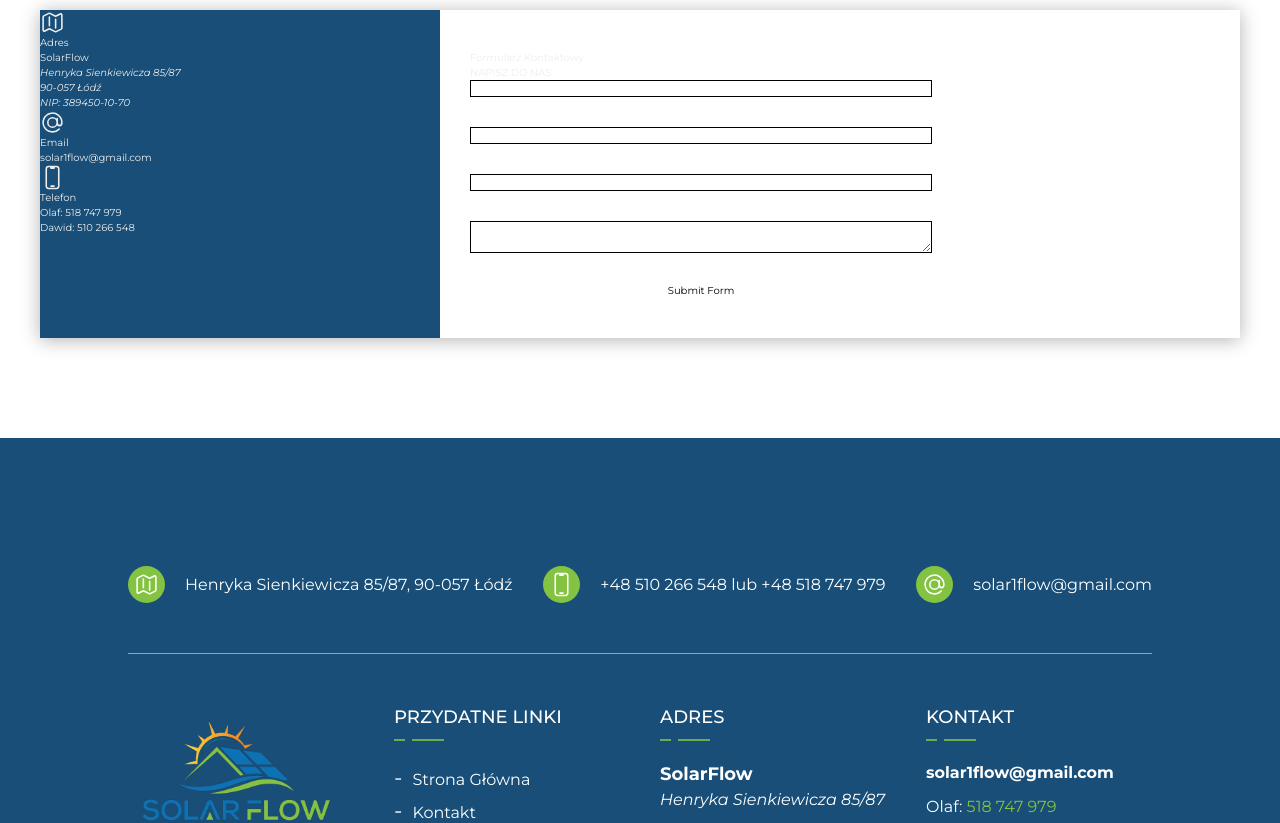
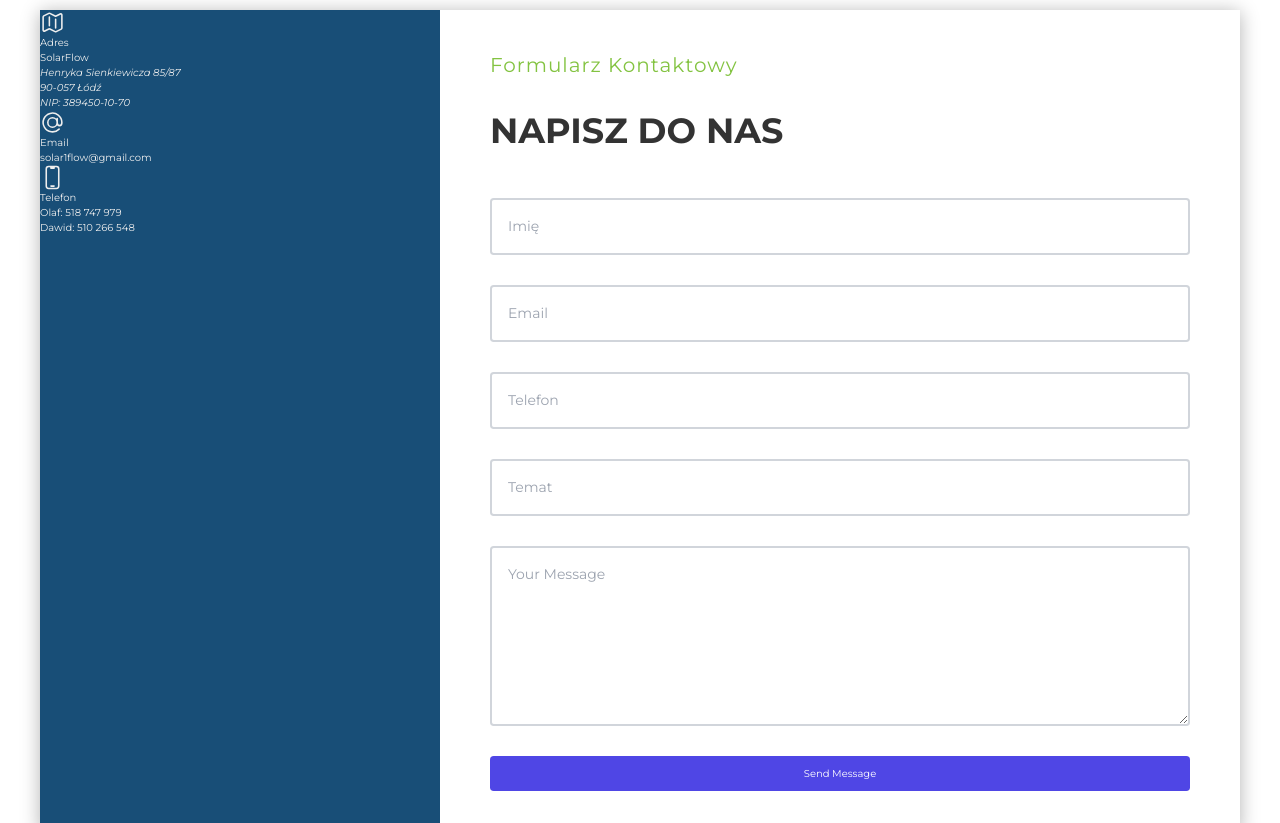
Before and after one commit to Rohhan415/SolarFlow, a React (Vite) app: page /contact in a window 1280 px wide. Shown: the part 580-1403 px from the top of the page. Built offline with nearby package versions, Linux system fonts and the light colour scheme; no server answers.

Commit message:
bugfix: wrapping fixed

```diff
--- a/package.json
+++ b/package.json
@@ -15,6 +15,7 @@
     "@reduxjs/toolkit": "^2.2.1",
     "@types/react-redux": "^7.1.33",
     "eslint-config-react-app": "^7.0.1",
+    "framer-motion": "^11.0.28",
     "hero-slider": "^3.2.1",
     "lucide-react": "^0.341.0",
     "node": "^21.7.1",
@@ -22,6 +23,7 @@
     "react-awesome-slider": "^4.1.0",
     "react-dom": "^18.2.0",
     "react-hook-form": "^7.51.3",
+    "react-icons": "^5.1.0",
     "react-redux": "^9.1.0",
     "react-router-dom": "^6.22.1",
     "react-spinners": "^0.13.8",
--- a/src/components/Sections/ContactPageSection/components/Form.tsx
+++ b/src/components/Sections/ContactPageSection/components/Form.tsx
@@ -1,48 +1,261 @@
 import styles from "./form.module.css";
+import { useEffect, useState } from "react";
+import { FieldValues, SubmitHandler, useForm, useWatch } from "react-hook-form";
 
-function Form() {
+export default function ContactForm() {
+  const [formState, setFormState] = useState({ isSuccess: false, message: "" });
+
   const accessKey = import.meta.env.VITE_FORM_KEY as string;
   const accessURL = import.meta.env.VITE_FORM_URL as string;
 
-  const onSubmit = async (event: React.FormEvent<HTMLFormElement>) => {
-    event.preventDefault();
-    const formData = new FormData(event.target as HTMLFormElement);
+  // const accessKey = import.meta.env.VITE_FORM_KEY as string;
+  // const accessURL = import.meta.env.VITE_FORM_URL as string;
+  const {
+    register,
+    handleSubmit,
+    setValue,
+    reset,
+    control,
+    formState: { errors, isSubmitSuccessful, isSubmitting },
+  } = useForm({
+    mode: "onTouched",
+  });
 
-    formData.append("access_key", accessKey);
+  const userName = useWatch({
+    control,
+    name: "name",
+    defaultValue: "Someone",
+  });
+
+  useEffect(() => {
+    setValue("subject", `${userName} sent a message from Website`);
+  }, [userName, setValue]);
+
+  const onSubmit: SubmitHandler<FieldValues> = async (data, e) => {
+    // Create a FormData object from the form
+    const formData = new FormData(e?.target as HTMLFormElement);
+
+    formData.append("access_key", data.accessKey);
     const object = Object.fromEntries(formData);
     const json = JSON.stringify(object);
 
-    const res = await fetch(accessURL, {
+    await fetch(accessURL, {
       method: "POST",
       headers: {
         "Content-Type": "application/json",
         Accept: "application/json",
       },
       body: json,
-    }).then((res) => res.json());
-
-    if (res.success) {
-      console.log("Success", res);
-    }
+    })
+      .then(async (response) => {
+        const json = await response.json();
+        if (json.success) {
+          setFormState((prevState) => ({ ...prevState, isSuccess: true }));
+          setFormState((prevState) => ({
+            ...prevState,
+            message: json.message,
+          }));
+          reset();
+        } else {
+          setFormState((prevState) => ({ ...prevState, isSuccess: false }));
+          setFormState((prevState) => ({
+            ...prevState,
+            message: json.message,
+          }));
+        }
+      })
+      .catch((error) => {
+        setFormState((prevState) => ({ ...prevState, isSuccess: false }));
+        setFormState((prevState) => ({
+          ...prevState,
+          message: "Client Error. Please check the console.log for more info",
+        }));
+        console.log(error);
+      });
   };
 
   return (
-    <div className={styles.formContainer}>
-      <h3>Formularz Kontaktowy</h3>
-      <h1>NAPISZ DO NAS</h1>
-      <form className={styles.form} onSubmit={onSubmit}>
-        <input className={styles.input} type="text" name="name" />
+    <>
+      <div className={styles.formContainer}>
+        <h3 className={styles.title}>Formularz Kontaktowy</h3>
+        <h1 className={styles.header}>NAPISZ DO NAS</h1>
+        {!isSubmitSuccessful && (
+          <form className={styles.form} onSubmit={handleSubmit(onSubmit)}>
+            <input type="hidden" value={accessKey} {...register("accessKey")} />
+            <input type="hidden" {...register("subject")} />
+            <input type="hidden" value="SolarFlow" {...register("from_name")} />
+            <input
+              type="checkbox"
+              id=""
+              className="hidden"
+              style={{ display: "none" }}
+              {...register("botcheck")}
+            ></input>
 
-        <input className={styles.input} type="email" name="email" />
+            <input
+              type="text"
+              placeholder="Imię"
+              autoComplete="false"
+              className={`${styles.input} ${
+                errors.name
+                  ? "border-red-600 focus:border-red-600 ring-red-100"
+                  : "border-gray-300 focus:border-indigo-600 ring-indigo-100"
+              }`}
+              {...register("name", {
+                required: "Full name is required",
+                maxLength: 80,
+              })}
+            />
 
-        <input className={styles.input} type="text" name="subject" />
+            <label htmlFor="email_address" className="sr-only">
+              Email Address
+            </label>
+            <input
+              id="email_address"
+              type="email"
+              placeholder="Email"
+              autoComplete="false"
+              className={`${styles.input} ${
+                errors.email
+                  ? "border-red-600 focus:border-red-600 ring-red-100"
+                  : "border-gray-300 focus:border-indigo-600 ring-indigo-100"
+              }`}
+              {...register("email", {
+                required: "Enter your email",
+                pattern: {
+                  value: /^\S+@\S+$/i,
+                  message: "Please enter a valid email",
+                },
+              })}
+            />
 
-        <textarea className={styles.input} name="message"></textarea>
+            <input
+              type="text"
+              placeholder="Telefon"
+              autoComplete="false"
+              className={`${styles.input} ${
+                errors.name
+                  ? "border-red-600 focus:border-red-600 ring-red-100"
+                  : "border-gray-300 focus:border-indigo-600 ring-indigo-100"
+              }`}
+              {...register("name", {
+                required: "Full name is required",
+                maxLength: 80,
+              })}
+            />
 
-        <button type="submit">Submit Form</button>
-      </form>
-    </div>
+            <input
+              type="text"
+              placeholder="Temat"
+              autoComplete="false"
+              className={`${styles.input} ${
+                errors.name
+                  ? "border-red-600 focus:border-red-600 ring-red-100"
+                  : "border-gray-300 focus:border-indigo-600 ring-indigo-100"
+              }`}
+              {...register("name", {
+                required: "Full name is required",
+                maxLength: 80,
+              })}
+            />
+
+            <textarea
+              placeholder="Your Message"
+              className={`${styles.inputMessage} ${
+                errors.message
+                  ? "border-red-600 focus:border-red-600 ring-red-100"
+                  : "border-gray-300 focus:border-indigo-600 ring-indigo-100"
+              }`}
+              {...register("message", { required: "Enter your Message" })}
+            />
+
+            <button
+              type="submit"
+              className="w-full py-4 text-white transition-colors bg-indigo-600 rounded-md hover:bg-indigo-500 focus:outline-none focus:ring-offset-2 focus:ring focus:ring-indigo-200 px-7 umami--click--contact-submit"
+            >
+              {isSubmitting ? (
+                <svg
+                  className="w-5 h-5 mx-auto text-white animate-spin"
+                  xmlns="http://www.w3.org/2000/svg"
+                  fill="none"
+                  viewBox="0 0 24 24"
+                >
+                  <circle
+                    className="opacity-25"
+                    cx="12"
+                    cy="12"
+                    r="10"
+                    stroke="currentColor"
+                    strokeWidth="4"
+                  ></circle>
+                  <path
+                    className="opacity-75"
+                    fill="currentColor"
+                    d="M4 12a8 8 0 018-8V0C5.373 0 0 5.373 0 12h4zm2 5.291A7.962 7.962 0 014 12H0c0 3.042 1.135 5.824 3 7.938l3-2.647z"
+                  ></path>
+                </svg>
+              ) : (
+                "Send Message"
+              )}
+            </button>
+          </form>
+        )}
+
+        {isSubmitSuccessful && formState.isSuccess && (
+          <>
+            <div className="flex flex-col items-center justify-center text-center text-white rounded-md">
+              <svg
+                width="100"
+                height="100"
+                className="text-green-300"
+                viewBox="0 0 100 100"
+                fill="none"
+                xmlns="http://www.w3.org/2000/svg"
+              >
+                <path
+                  d="M26.6666 50L46.6666 66.6667L73.3333 33.3333M50 96.6667C43.8716 96.6667 37.8033 95.4596 32.1414 93.1144C26.4796 90.7692 21.3351 87.3317 17.0017 82.9983C12.6683 78.6649 9.23082 73.5204 6.8856 67.8586C4.54038 62.1967 3.33331 56.1283 3.33331 50C3.33331 43.8716 4.54038 37.8033 6.8856 32.1414C9.23082 26.4796 12.6683 21.3351 17.0017 17.0017C21.3351 12.6683 26.4796 9.23084 32.1414 6.88562C37.8033 4.5404 43.8716 3.33333 50 3.33333C62.3767 3.33333 74.2466 8.24998 82.9983 17.0017C91.75 25.7534 96.6666 37.6232 96.6666 50C96.6666 62.3768 91.75 74.2466 82.9983 82.9983C74.2466 91.75 62.3767 96.6667 50 96.6667Z"
+                  stroke="currentColor"
+                  strokeWidth="3"
+                />
+              </svg>
+              <h3 className="py-5 text-2xl text-green-500">Success</h3>
+              <p className="text-gray-700 md:px-3">{formState.message}</p>
+              <button
+                className="mt-6 text-indigo-600 focus:outline-none"
+                onClick={() => reset()}
+              >
+                Go back
+              </button>
+            </div>
+          </>
+        )}
+        {isSubmitSuccessful && !formState.isSuccess && (
+          <div className="flex flex-col items-center justify-center text-center text-white rounded-md">
+            <svg
+              width="97"
+              height="97"
+              viewBox="0 0 97 97"
+              className="text-red-400"
+              fill="none"
+              xmlns="http://www.w3.org/2000/svg"
+            >
+              <path
+                d="M27.9995 69C43.6205 53.379 52.3786 44.621 67.9995 29M26.8077 29L67.9995 69M48.2189 95C42.0906 95 36.0222 93.7929 30.3604 91.4477C24.6985 89.1025 19.554 85.6651 15.2206 81.3316C10.8872 76.9982 7.44975 71.8538 5.10454 66.1919C2.75932 60.53 1.55225 54.4617 1.55225 48.3333C1.55225 42.205 2.75932 36.1366 5.10454 30.4748C7.44975 24.8129 10.8872 19.6684 15.2206 15.335C19.554 11.0016 24.6985 7.56418 30.3604 5.21896C36.0222 2.87374 42.0906 1.66667 48.2189 1.66667C60.5957 1.66667 72.4655 6.58333 81.2172 15.335C89.9689 24.0867 94.8856 35.9566 94.8856 48.3333C94.8856 60.7101 89.9689 72.58 81.2172 81.3316C72.4655 90.0833 60.5957 95 48.2189 95Z"
+                stroke="CurrentColor"
+                strokeWidth="3"
+              />
+            </svg>
+
+            <h3 className="text-2xl text-red-400 py-7">
+              Oops, Something went wrong!
+            </h3>
+            <p className="text-gray-300 md:px-3">{formState.message}</p>
+            <button className="mt-5 focus:outline-none" onClick={() => reset()}>
+              Try Again
+            </button>
+          </div>
+        )}
+      </div>
+    </>
   );
 }
-
-export default Form;
--- a/src/components/Sections/ContactPageSection/components/form.module.css
+++ b/src/components/Sections/ContactPageSection/components/form.module.css
@@ -1,17 +1,47 @@
 .form {
-  width: 60%;
   display: flex;
-
+  width: 100%;
   flex-direction: column;
   gap: 3rem;
-
-  color: black;
+  color: var(--text-black);
 }
 .formContainer {
   flex-grow: 2;
-  padding: 4rem 0;
+  padding: 4rem 5rem 4rem 5rem;
 }
 
 .input {
-  border: 1px solid black;
+  border: 2px solid var(--text-black);
+  border-radius: 0.375rem;
+  font-size: 1.4rem;
+  padding: 1.6rem;
 }
+
+.inputMessage {
+  border: 2px solid var(--text-black);
+  border-radius: 0.375rem;
+  font-size: 1.4rem;
+  padding: 1.6rem;
+  height: 18rem;
+}
+
+.title {
+  font-size: 2rem;
+  font-weight: 400;
+  letter-spacing: 1px;
+  margin-bottom: 2.5rem;
+  color: var(--pale-green);
+}
+
+.header {
+  font-size: 3.5rem;
+  text-transform: uppercase;
+  font-weight: 700;
+  margin-bottom: 4rem;
+  color: var(--text-black);
+}
+
+.error {
+  color: red;
+  border: 1px solid red;
+}
--- a/src/components/Sections/ContactPageSection/contactForm.module.css
+++ b/src/components/Sections/ContactPageSection/contactForm.module.css
@@ -3,7 +3,7 @@
   margin: 0 auto;
   display: flex;
   justify-content: center;
-  gap: 3rem;
+
   margin: 10rem auto;
 
   box-shadow: 0 0.2rem 1.8rem 0 rgba(0, 0, 0, 0.3);
--- a/src/components/Sections/EnergySolutionsSection/components/header.module.css
+++ b/src/components/Sections/EnergySolutionsSection/components/header.module.css
@@ -51,7 +51,8 @@
   text-align: center;
   padding-top: 1.6rem;
   font-style: italic;
-  max-width: 60%;
+  max-width: 120rem;
+  width: 60%;
 }
 
 .moduleHeaderParagraph {
```
Also changed, not shown: 1 other file (tests, documents, lock files or other folders).
